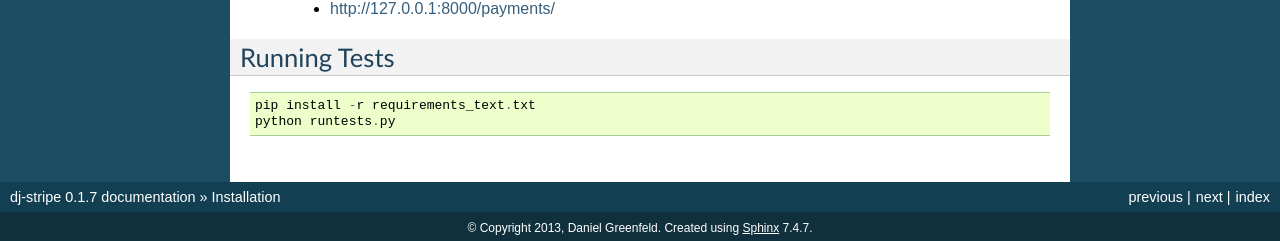
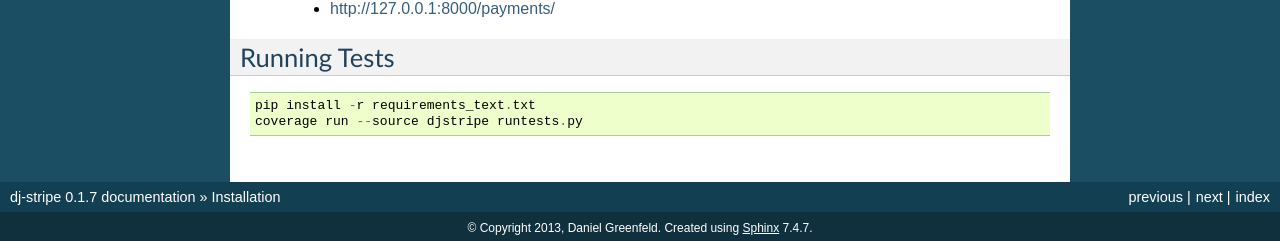
Before and after one commit to dj-stripe/dj-stripe, a Sphinx documentation site: the page built from docs/installation.rst, in a window 1280 px wide. Shown: the part 1386-1627 px from the top of the page. Built offline with Sphinx 7.4.7, drawn with Linux system fonts in a browser that asks for light colours.

Commit message:
Running tests

```diff
--- a/README.rst
+++ b/README.rst
@@ -110,4 +110,4 @@ Running Tests
 ::
 
     pip install -r requirements_text.txt
-    python runtests.py
+    coverage run --source djstripe runtests.py
--- a/docs/installation.rst
+++ b/docs/installation.rst
@@ -93,4 +93,4 @@ Running Tests
 ::
 
     pip install -r requirements_text.txt
-    python runtests.py
+    coverage run --source djstripe runtests.py
```
